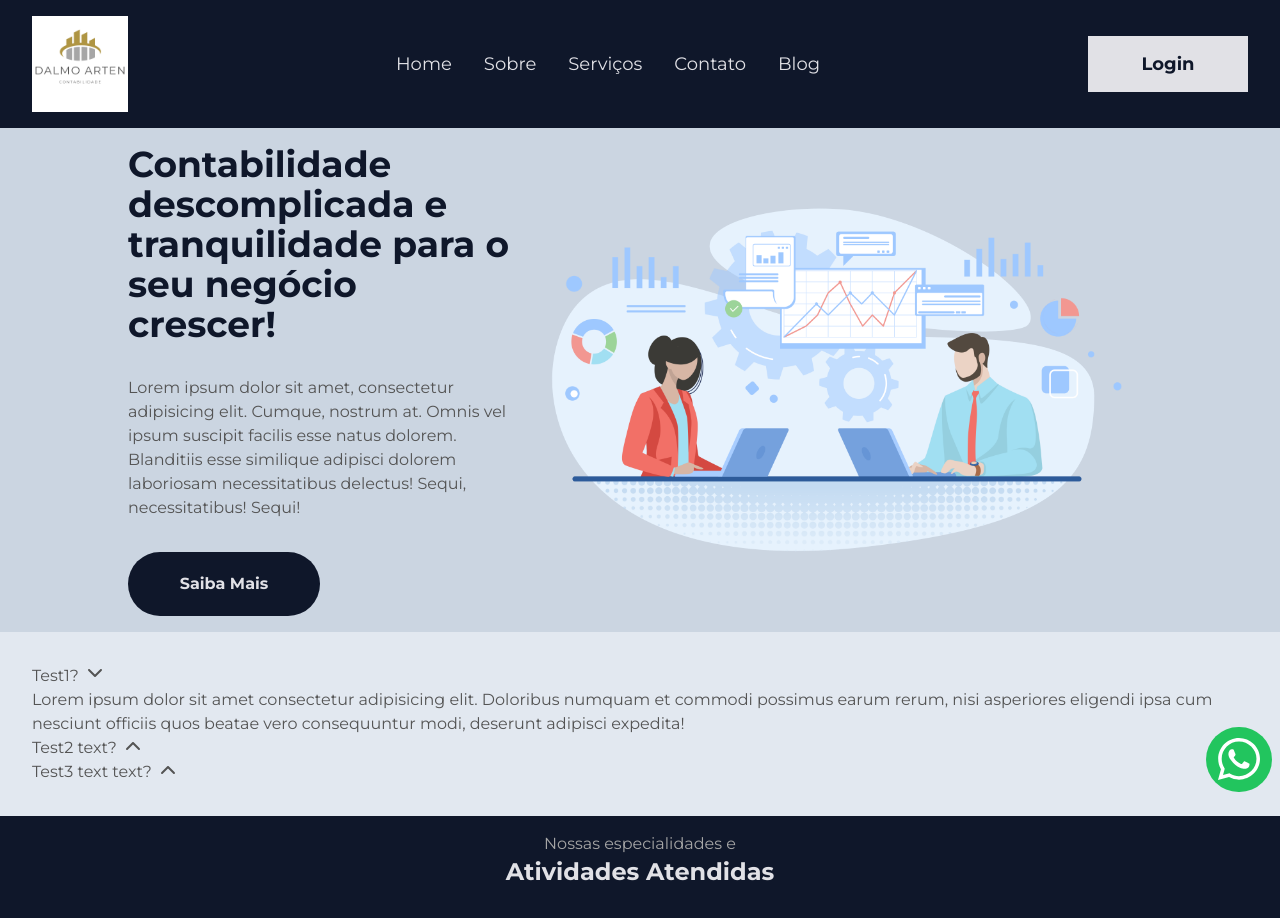
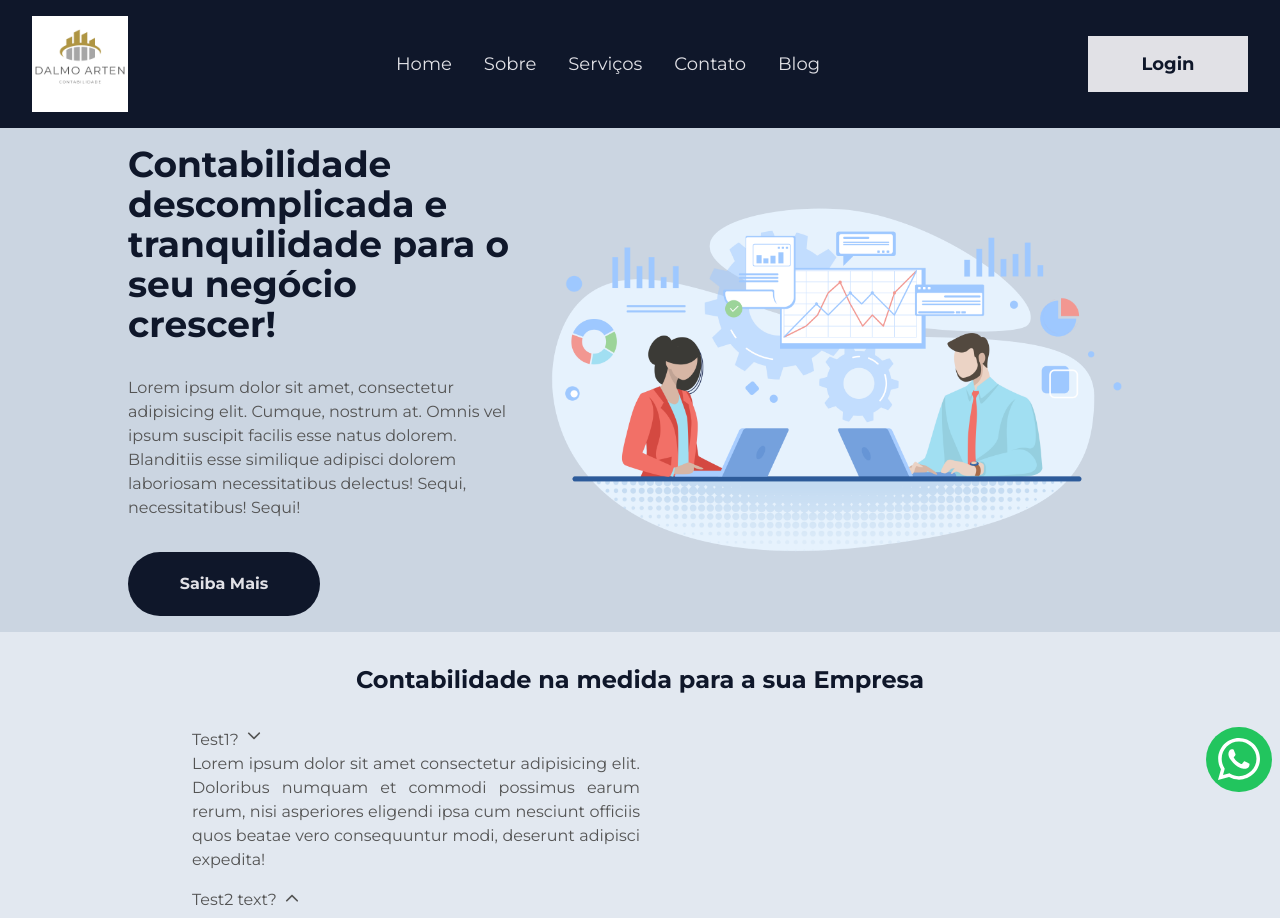
Before and after one commit to artenlf/dalmoarten, a Next.js app: page / in a window 1280 px wide. Shown: the top 918 px of the page. Built offline with nearby package versions, Linux system fonts and the light colour scheme.

Commit message:
feat: added accordion functionalities

```diff
--- a/src/pages/index.tsx
+++ b/src/pages/index.tsx
@@ -1,16 +1,23 @@
-import { faChevronDown, faChevronUp } from '@fortawesome/free-solid-svg-icons';
-import { FontAwesomeIcon } from '@fortawesome/react-fontawesome';
-import * as Accordion from '@radix-ui/react-accordion';
-import Image from 'next/image';
-import Link from 'next/link';
-import { Buildings, Calculator, Person, Receipt } from 'phosphor-react';
-import BannerImage from '../assets/banner/1.png';
+import { faChevronDown, faChevronUp } from "@fortawesome/free-solid-svg-icons";
+import { FontAwesomeIcon } from "@fortawesome/react-fontawesome";
+import * as Accordion from "@radix-ui/react-accordion";
+import Image from "next/image";
+import Link from "next/link";
+import { Buildings, Calculator, Person, Receipt } from "phosphor-react";
+import { useState } from "react";
+import BannerImage from "../assets/banner/1.png";
 
 export default function Home() {
+  const [activeAccordionItem, setActiveAccordionItem] = useState("item-1");
+
+  function handleAccordionOpen(value: string) {
+    setActiveAccordionItem(value)
+  }
+
   return (
     <main>
       <section className="bg-slate-300 flex items-center py-4 px-32 justify-evenly">
-        <div className='flex flex-col gap-8 max-w-[55rem]'>
+        <div className="flex flex-col gap-8 max-w-[55rem]">
           <h1
             className="text-4xl font-bold text-slate-900">
             Contabilidade descomplicada e tranquilidade para o seu negócio crescer!
@@ -24,125 +31,172 @@ export default function Home() {
             Sequi, necessitatibus! Sequi!
           </h2>
           <button
-            className='bg-slate-900 text-gray-100 font-bold py-5 w-48 rounded-full
+            className="bg-slate-900 text-gray-100 font-bold py-5 w-48 rounded-full
           hover:text-gold-700 transition ease-in-out delay-140
-         hover:-translate-y-1 hover:scale-110 hover:bg-slate-700 duration-200'
+         hover:-translate-y-1 hover:scale-110 hover:bg-slate-700 duration-200"
           >
             Saiba Mais
           </button>
         </div>
         <Image src={BannerImage} height={400} alt="" />
       </section>
-      <section className='flex flex-col p-8 gap-4'>
-        <Accordion.Root className="AccordionRoot" type="single" defaultValue="item-1" collapsible>
-          <Accordion.Item className="AccordionItem" value="item-1" >
-            <Accordion.Trigger className='flex'>
+      <section className="px-48 py-8 flex flex-col">
+        <h2
+          className="font-bold text-2xl text-slate-900 mx-auto mb-8"
+        >
+          Contabilidade na medida para a sua Empresa
+        </h2>
+        <div
+          className="grid grid-cols-2 max-w-4xl"
+        >
+          <Accordion.Root
+            type="single"
+            defaultValue="item-1"
+            collapsible
+            className="flex flex-col gap-4"
+          >
+            <Accordion.Item value="item-1">
+              <Accordion.Trigger
+                className="flex"
+                onClick={() => handleAccordionOpen("item-1")}
+              >
                 Test1?
-              <FontAwesomeIcon className='ml-2' icon={faChevronDown} />
+                <FontAwesomeIcon
+                  size='sm'
+                  className="ml-2"
+                  icon={
+                    activeAccordionItem === "item-1" ?
+                      faChevronDown : faChevronUp
+                  }
+                />
               </Accordion.Trigger>
-            <Accordion.Content>
+              <Accordion.Content
+                className="text-justify"
+              >
                 Lorem ipsum dolor sit amet consectetur adipisicing elit. Doloribus numquam et commodi possimus earum rerum, nisi asperiores eligendi ipsa cum nesciunt officiis quos beatae vero consequuntur modi, deserunt adipisci expedita!
               </Accordion.Content>
             </Accordion.Item>
 
-          <Accordion.Item className="AccordionItem" value="item-2">
-            <Accordion.Trigger>
+            <Accordion.Item value="item-2">
+              <Accordion.Trigger
+                onClick={() => handleAccordionOpen("item-2")}
+              >
                 Test2 text?
-              <FontAwesomeIcon className='ml-2' icon={faChevronUp} />
+                <FontAwesomeIcon
+                  size='sm'
+                  className="ml-2"
+                  icon={
+                    activeAccordionItem === "item-2" ?
+                      faChevronDown : faChevronUp
+                  }
+                />
               </Accordion.Trigger>
-            <Accordion.Content>
+              <Accordion.Content
+                className="text-justify"
+              >
                 Lorem ipsum dolor sit amet consectetur adipisicing elit. Doloribus numquam et commodi possimus earum rerum, nisi asperiores eligendi ipsa cum nesciunt officiis quos beatae vero consequuntur modi, deserunt adipisci expedita!
               </Accordion.Content>
             </Accordion.Item>
 
-          <Accordion.Item className="AccordionItem" value="item-3">
-            <Accordion.Trigger>
+            <Accordion.Item value="item-3">
+              <Accordion.Trigger
+                onClick={() => handleAccordionOpen("item-3")}
+              >
                 Test3 text text?
-              <FontAwesomeIcon className='ml-2' icon={faChevronUp} />
+                <FontAwesomeIcon
+                  size='sm'
+                  className="ml-2" icon={
+                    activeAccordionItem === "item-3" ?
+                      faChevronDown : faChevronUp
+                  }
+                />
               </Accordion.Trigger>
-            <Accordion.Content className="AccordionContent">
+              <Accordion.Content
+                className="text-justify"
+              >
                 Lorem ipsum dolor sit amet consectetur adipisicing elit. Doloribus numquam et commodi possimus earum rerum, nisi asperiores eligendi ipsa cum nesciunt officiis quos beatae vero consequuntur modi, deserunt adipisci expedita!
               </Accordion.Content>
             </Accordion.Item>
           </Accordion.Root>
+        </div>
       </section>
       <section
-        className=' bg-slate-900 text-gray-100 py-4 px-32 flex flex-col items-center'
+        className=" bg-slate-900 text-gray-100 py-4 px-32 flex flex-col items-center"
       >
-        <span className='text-gray-300'>Nossas especialidades e</span>
-        <h2 className='text-2xl font-bold'>Atividades Atendidas</h2>
-        <div className='grid grid-cols-3 gap-x-16 gap-y-4 mt-8'>
-          <span className='bg-slate-700 rounded-full py-2 px-8 hover:text-gold-700'>Desenvolvedores e profissionais de TI</span>
-          <span className='bg-slate-700 rounded-full py-2 px-8 hover:text-gold-700'>Nômades Digitais</span>
-          <span className='bg-slate-700 rounded-full py-2 px-8 hover:text-gold-700'>Prestadores de Serviços p/ Exterior</span>
-          <span className='bg-slate-700 rounded-full py-2 px-8 hover:text-gold-700'>Prestadores de Serviços em Geral (PJ)</span>
-          <span className='bg-slate-700 rounded-full py-2 px-8 hover:text-gold-700'>Microempreendedores Individuais (MEI)</span>
-          <span className='bg-slate-700 rounded-full py-2 px-8 hover:text-gold-700'>Escritórios de Advocacia</span>
-          <span className='bg-slate-700 rounded-full py-2 px-8 hover:text-gold-700'>Escritórios de Engenharia e Arquitetura</span>
-          <span className='bg-slate-700 rounded-full py-2 px-8 hover:text-gold-700'>Clínicas Médicas</span>
-          <span className='bg-slate-700 rounded-full py-2 px-8 hover:text-gold-700'>Clínicas Estéticas</span>
-          <span className='bg-slate-700 rounded-full py-2 px-8 hover:text-gold-700'>Clínicas de Fisioterapia</span>
-          <span className='bg-slate-700 rounded-full py-2 px-8 hover:text-gold-700'>Clínicas Odontológicas</span>
-          <span className='bg-slate-700 rounded-full py-2 px-8 hover:text-gold-700'>Profissionais de Psicologia</span>
-          <span className='bg-slate-700 rounded-full py-2 px-8 hover:text-gold-700'>Agências de Propaganda e Marketing</span>
-          <span className='bg-slate-700 rounded-full py-2 px-8 hover:text-gold-700'>Representantes Comerciais</span>
-          <span className='bg-slate-700 rounded-full py-2 px-8 hover:text-gold-700'>Revendedores</span>
-          <span className='bg-slate-700 rounded-full py-2 px-8 hover:text-gold-700'>Produtores de Conteúdo</span>
-          <span className='bg-slate-700 rounded-full py-2 px-8 hover:text-gold-700'>Bares e Restaurantes</span>
-          <span className='bg-slate-700 rounded-full py-2 px-8 hover:text-gold-700'>Varejistas</span>
+        <span className="text-gray-300">Nossas especialidades e</span>
+        <h2 className="text-2xl font-bold">Atividades Atendidas</h2>
+        <div className="grid grid-cols-3 gap-x-16 gap-y-4 mt-8">
+          <span className="bg-slate-700 rounded-full py-2 px-8 hover:text-gold-700">Desenvolvedores e profissionais de TI</span>
+          <span className="bg-slate-700 rounded-full py-2 px-8 hover:text-gold-700">Nômades Digitais</span>
+          <span className="bg-slate-700 rounded-full py-2 px-8 hover:text-gold-700">Prestadores de Serviços p/ Exterior</span>
+          <span className="bg-slate-700 rounded-full py-2 px-8 hover:text-gold-700">Prestadores de Serviços em Geral (PJ)</span>
+          <span className="bg-slate-700 rounded-full py-2 px-8 hover:text-gold-700">Microempreendedores Individuais (MEI)</span>
+          <span className="bg-slate-700 rounded-full py-2 px-8 hover:text-gold-700">Escritórios de Advocacia</span>
+          <span className="bg-slate-700 rounded-full py-2 px-8 hover:text-gold-700">Escritórios de Engenharia e Arquitetura</span>
+          <span className="bg-slate-700 rounded-full py-2 px-8 hover:text-gold-700">Clínicas Médicas</span>
+          <span className="bg-slate-700 rounded-full py-2 px-8 hover:text-gold-700">Clínicas Estéticas</span>
+          <span className="bg-slate-700 rounded-full py-2 px-8 hover:text-gold-700">Clínicas de Fisioterapia</span>
+          <span className="bg-slate-700 rounded-full py-2 px-8 hover:text-gold-700">Clínicas Odontológicas</span>
+          <span className="bg-slate-700 rounded-full py-2 px-8 hover:text-gold-700">Profissionais de Psicologia</span>
+          <span className="bg-slate-700 rounded-full py-2 px-8 hover:text-gold-700">Agências de Propaganda e Marketing</span>
+          <span className="bg-slate-700 rounded-full py-2 px-8 hover:text-gold-700">Representantes Comerciais</span>
+          <span className="bg-slate-700 rounded-full py-2 px-8 hover:text-gold-700">Revendedores</span>
+          <span className="bg-slate-700 rounded-full py-2 px-8 hover:text-gold-700">Produtores de Conteúdo</span>
+          <span className="bg-slate-700 rounded-full py-2 px-8 hover:text-gold-700">Bares e Restaurantes</span>
+          <span className="bg-slate-700 rounded-full py-2 px-8 hover:text-gold-700">Varejistas</span>
         </div>
-        <span className='text-lg font-bold mt-16'>E mais!</span>
-        <p className='text-sm text-gray-300 mt-8'>Não encontrou a sua atividade? Envie sua mensagem agora mesmo para que um de nossos especialistas possa te orientar, sem custo algum.</p>
+        <span className="text-lg font-bold mt-16">E mais!</span>
+        <p className="text-sm text-gray-300 mt-8">Não encontrou a sua atividade? Envie sua mensagem agora mesmo para que um de nossos especialistas possa te orientar, sem custo algum.</p>
       </section>
       <section
-        className=' bg-slate-300 flex flex-col p-8 gap-4'
+        className=" bg-slate-300 flex flex-col p-8 gap-4"
       >
         <h2
-          className='font-bold text-3xl text-center text-slate-900 mx-auto max-w-xl'
+          className="font-bold text-3xl text-slate-900 mx-auto max-w-xl"
         >
           Soluções inteligentes e eficientes
         </h2>
-        <span className='mx-auto text-[1.125rem]'>
+        <span className="mx-auto text-[1.125rem]">
           De empresa individual à indústria, atendimento personalizado para:
         </span>
         <div
-          className='grid grid-cols-2 gap-2 gap-x-16 mx-auto mt-4 pl-12'
+          className="grid grid-cols-2 gap-2 gap-x-16 mx-auto mt-4 pl-12"
         >
           <p
-            className='flex items-center gap-2'
+            className="flex items-center gap-2"
           >
             <Buildings size={16} color="#00d1a7" weight="fill" />
             Abertura, alteração e encerramento
           </p>
-          <p className='flex items-center gap-2'>
+          <p className="flex items-center gap-2">
             <Person size={16} color="#6900d1" weight="fill" />
             Departamento Pessoal
           </p>
           <p
-            className='flex items-center gap-2'
+            className="flex items-center gap-2"
           >
             <Receipt size={16} color="#d10054" weight="fill" />
             Departamento Fiscal
           </p>
-          <p className='flex items-center gap-2'
+          <p className="flex items-center gap-2"
           >
             <Calculator size={16} color="#0050d1" weight="fill" />
             Contabilidade e Obrigações
           </p>
           <button
-            className='bg-slate-900 text-gray-100 w-64 h-10 mt-8 mx-auto
+            className="bg-slate-900 text-gray-100 w-64 h-10 mt-8 mx-auto
             col-span-2 rounded-full
             hover:text-gold-700 transition ease-in-out delay-140
-         hover:-translate-y-1 hover:scale-110 hover:bg-slate-700 duration-200'
+         hover:-translate-y-1 hover:scale-110 hover:bg-slate-700 duration-200"
           >
-            <Link href={'/services'}>
+            <Link href={"/services"}>
               Ver mais serviços
             </Link>
           </button>
         </div>
       </section>
       <section
-        className='py-4 px-32 justify-evenly'
+        className="py-4 px-32 justify-evenly"
       >
         <p>1</p>
         <p>1</p>
```
Lines whose indentation alone changed are shown as unchanged.
